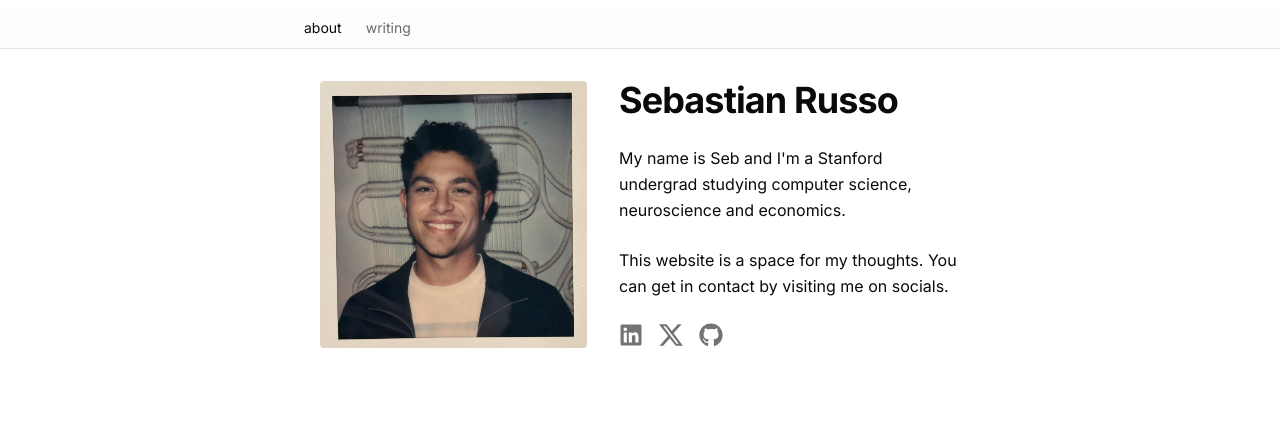
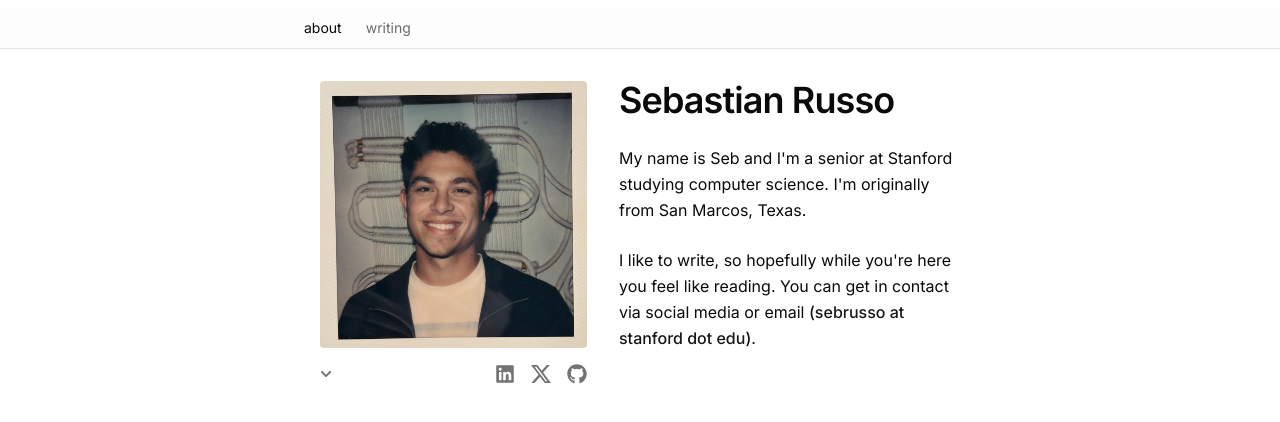
Before and after one commit to sebrusso/sebrusso.github.io, a Next.js app: page / in a window 1280 px wide. Shown: the top 422 px of the page. Built offline with nearby package versions, Linux system fonts and the light colour scheme.

Commit message:
(add) analytics, dropdown

```diff
--- a/app/layout.tsx
+++ b/app/layout.tsx
@@ -3,6 +3,7 @@ import { Inter } from 'next/font/google'
 import './globals.css'
 import { Navigation } from '../components/navigation'
 import { CONTENT_PADDING, MAX_CONTENT_WIDTH } from '../lib/constants'
+import { Analytics } from '../components/analytics'
 
 const inter = Inter({ subsets: ['latin'] })
 
@@ -18,6 +19,9 @@ export default function RootLayout({
 }) {
   return (
     <html lang="en">
+      <head>
+        <Analytics />
+      </head>
       <body className={inter.className}>
         <div className="min-h-screen bg-background">
           <Navigation />
--- a/app/page.tsx
+++ b/app/page.tsx
@@ -1,12 +1,20 @@
+'use client'
+
 import { FaGithub, FaLinkedin } from 'react-icons/fa'
 import { SiX } from 'react-icons/si'
+import { FaChevronDown } from 'react-icons/fa'
 import Link from 'next/link'
 import Image from 'next/image'
+import { useState } from 'react'
+import { Transition } from '@headlessui/react'
 
 export default function AboutPage() {
+  const [isOpen, setIsOpen] = useState(false)
+
   return (
     <div className="container mx-auto max-w-2xl pt-6 pb-6">
       <div className="flex flex-col md:flex-row gap-8 px-4 md:px-0">
+        <div className="flex flex-col gap-4">
           {/* Profile Picture */}
           <div className="relative w-[200px] h-[200px] md:w-[267px] md:h-[267px] flex-shrink-0 mx-auto md:mx-0">
             <Image
@@ -18,29 +26,67 @@ export default function AboutPage() {
             />
           </div>
 
+          {/* Image Info Dropdown and Social Media Icons */}
+          <div className="w-full">
+            <div className="flex justify-between items-center">
+              <button
+                onClick={() => setIsOpen(!isOpen)}
+                className="flex items-center gap-1 text-xs text-muted-foreground hover:text-foreground transition-colors"
+              >
+                <FaChevronDown
+                  className={`h-3 w-3 transform transition-transform duration-200 ${
+                    isOpen ? 'rotate-180' : ''
+                  }`}
+                />
+                <span></span>
+              </button>
+
+              {/* Social Media Icons */}
+              <div className="flex gap-4">
+                <Link href="https://www.linkedin.com/in/sebasrusso/" className="text-muted-foreground hover:text-foreground">
+                  <FaLinkedin className="h-5 w-5" />
+                </Link>
+                <Link href="https://x.com/sebbrusso" className="text-muted-foreground hover:text-foreground">
+                  <SiX className="h-5 w-5" />
+                </Link>
+                <Link href="https://github.com/sebrusso" className="text-muted-foreground hover:text-foreground">
+                  <FaGithub className="h-5 w-5" />
+                </Link>
+              </div>
+            </div>
+
+            <Transition
+              show={isOpen}
+              enter="transition-all duration-200 ease-out"
+              enterFrom="opacity-0 max-h-0"
+              enterTo="opacity-100 max-h-24"
+              leave="transition-all duration-200 ease-in"
+              leaveFrom="opacity-100 max-h-24"
+              leaveTo="opacity-0 max-h-0"
+            >
+              <div className="overflow-hidden">
+                <div className="mt-2 text-sm text-muted-foreground bg-muted/50 p-3 rounded-md">
+                  this pic was taken for the regulars wall at Verve on University :0
+                </div>
+              </div>
+            </Transition>
+          </div>
+        </div>
+
         {/* Content Section */}
         <div className="flex flex-col justify-start text-center md:text-left">
           <h1 className="text-title tracking-tight mb-6">Sebastian Russo</h1>
 
           <p className="text-base leading-relaxed mb-6">
-            My name is Seb and I&apos;m a Stanford undergrad studying computer science, neuroscience and economics.
+            My name is Seb and I&apos;m a senior at Stanford studying computer science. I'm originally from San Marcos, Texas.
           </p>
 
           <p className="text-base leading-relaxed mb-6">
-            This website is a space for my thoughts. You can get in contact by visiting me on socials.
+            I like to write, so hopefully while you're here you feel like reading. You can get in contact via social media or email{' '}
+            <span className="font-medium text-primary hover:text-primary/80 cursor-pointer">
+              (sebrusso at stanford dot edu)
+            </span>.
           </p>
-
-          <div className="flex gap-4 justify-center md:justify-start">
-            <Link href="https://www.linkedin.com/in/sebasrusso/" className="text-muted-foreground hover:text-foreground">
-              <FaLinkedin className="h-6 w-6" />
-            </Link>
-            <Link href="https://x.com/sebbrusso" className="text-muted-foreground hover:text-foreground">
-              <SiX className="h-6 w-6" />
-            </Link>
-            <Link href="https://github.com/sebrusso" className="text-muted-foreground hover:text-foreground">
-              <FaGithub className="h-6 w-6" />
-            </Link>
-          </div>
         </div>
       </div>
     </div>
--- /dev/null
+++ b/components/analytics.tsx
@@ -0,0 +1,32 @@
+'use client'
+
+import Script from 'next/script'
+import { GA_MEASUREMENT_ID } from '../lib/gtag'
+import { usePageTracking } from '../hooks/usePageTracking'
+
+export function Analytics() {
+  usePageTracking()
+
+  return (
+    <>
+      <Script
+        strategy="afterInteractive"
+        src={`https://www.googletagmanager.com/gtag/js?id=${GA_MEASUREMENT_ID}`}
+      />
+      <Script
+        id="google-analytics"
+        strategy="afterInteractive"
+        dangerouslySetInnerHTML={{
+          __html: `
+            window.dataLayer = window.dataLayer || [];
+            function gtag(){dataLayer.push(arguments);}
+            gtag('js', new Date());
+            gtag('config', '${GA_MEASUREMENT_ID}', {
+              page_path: window.location.pathname,
+            });
+          `,
+        }}
+      />
+    </>
+  )
+}
--- /dev/null
+++ b/hooks/usePageTracking.ts
@@ -0,0 +1,15 @@
+import { useEffect } from 'react'
+import { usePathname, useSearchParams } from 'next/navigation'
+import { pageview } from '../lib/gtag'
+
+export function usePageTracking() {
+  const pathname = usePathname()
+  const searchParams = useSearchParams()
+
+  useEffect(() => {
+    if (pathname) {
+      const url = pathname + searchParams.toString()
+      pageview(url)
+    }
+  }, [pathname, searchParams])
+}
--- /dev/null
+++ b/lib/gtag.ts
@@ -0,0 +1,27 @@
+// Google Analytics measurement ID
+export const GA_MEASUREMENT_ID = 'G-J33GF3L5XW'  // Replace with your actual GA4 Measurement ID
+
+// Google Analytics functions
+export const pageview = (url: string) => {
+  if (typeof window.gtag === 'function') {
+    window.gtag('config', GA_MEASUREMENT_ID as string, {
+      page_path: url,
+    })
+  }
+}
+
+// Event tracking
+export const event = ({ action, category, label, value }: {
+  action: string
+  category: string
+  label: string
+  value?: number
+}) => {
+  if (typeof window.gtag === 'function') {
+    window.gtag('event', action, {
+      event_category: category,
+      event_label: label,
+      value: value,
+    })
+  }
+}
--- a/package.json
+++ b/package.json
@@ -9,6 +9,7 @@
     "lint": "next lint"
   },
   "dependencies": {
+    "@headlessui/react": "^2.2.0",
     "@radix-ui/react-avatar": "^1.1.2",
     "class-variance-authority": "^0.7.1",
     "clsx": "^2.1.1",
--- a/tailwind.config.ts
+++ b/tailwind.config.ts
@@ -13,7 +13,7 @@ const config: Config = {
   			'title': ['2.25rem', {
   				lineHeight: '1.1',
   				letterSpacing: '-0.02em',
-  				fontWeight: '700',
+  				fontWeight: '600',
   			}],
   		},
   		colors: {
--- a/tsconfig.json
+++ b/tsconfig.json
@@ -26,13 +26,15 @@
         "./*"
       ]
     },
-    "target": "ES2017"
+    "target": "ES2017",
+    "typeRoots": ["./types", "./node_modules/@types"]
   },
   "include": [
     "next-env.d.ts",
     "**/*.ts",
     "**/*.tsx",
-    ".next/types/**/*.ts"
+    ".next/types/**/*.ts",
+    "types/**/*.d.ts"
   ],
   "exclude": [
     "node_modules"
```
Also changed, not shown: types/gtag.d.ts (added, +16 -0 lines), 2 other files (tests, documents, lock files or other folders). Lines whose indentation alone changed are shown as unchanged.
